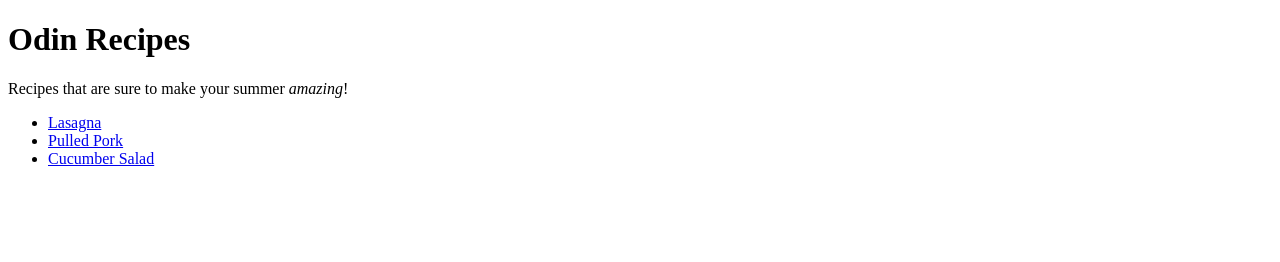
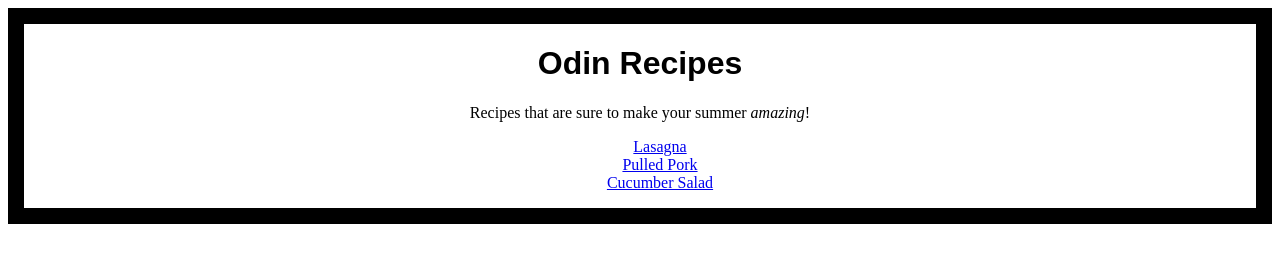
Before and after one commit to sagetechh/odin-recipes, a plain HTML site: page index.html in a window 1280 px wide. Drawn offline with Linux system fonts and the light colour scheme.

Commit message:
created and added styles.css to index.html

```diff
--- a/index.html
+++ b/index.html
@@ -6,6 +6,7 @@
   <meta charset="utf-8">
 
   <title> Odin Recipes</title>
+  <link rel="stylesheet" href="styles.css">
 </head>
 <body>
     <h1>Odin Recipes</h1>
--- /dev/null
+++ b/styles.css
@@ -0,0 +1,16 @@
+h1{
+    font-family: Arial, Helvetica, sans-serifß;
+    text-align: center;
+}
+
+p, em, ul, li{
+
+    text-align: center;
+    list-style: none;
+
+
+}
+body{
+
+    border: 1rem solid;
+}
```
